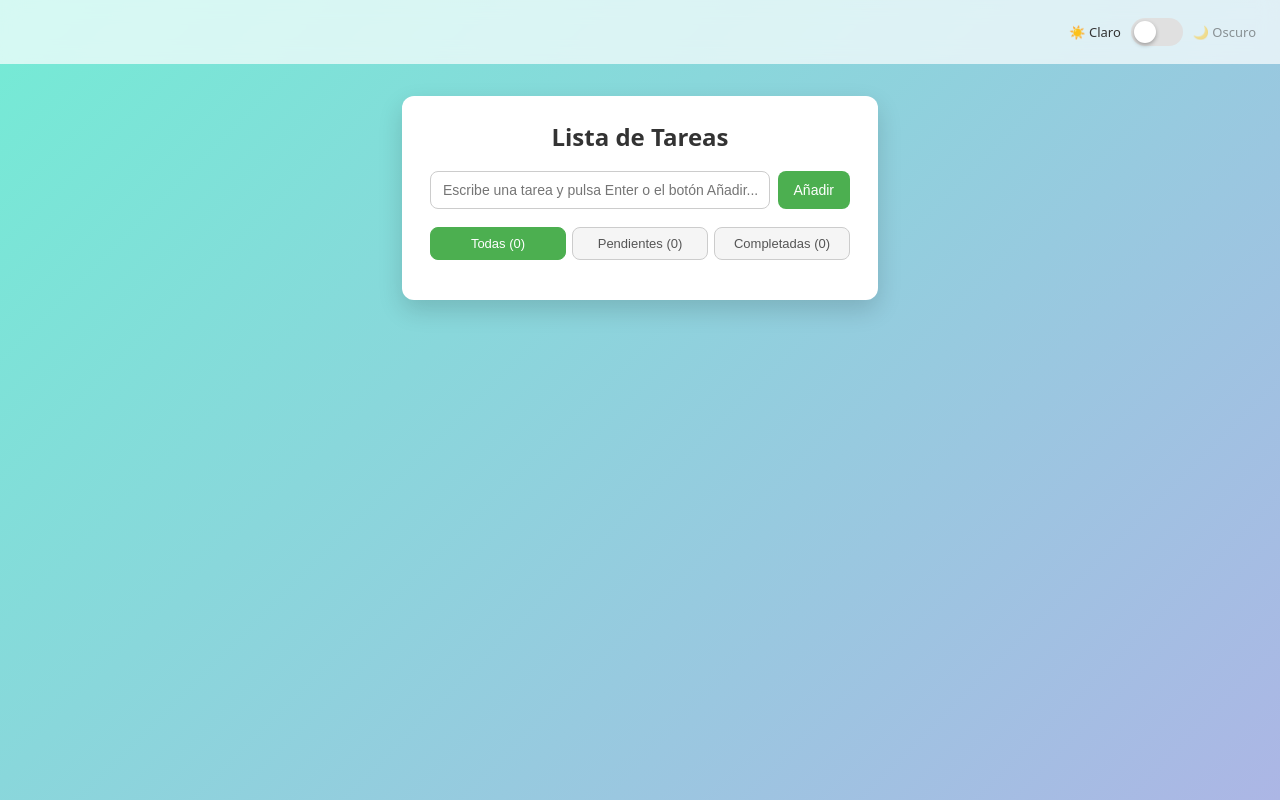
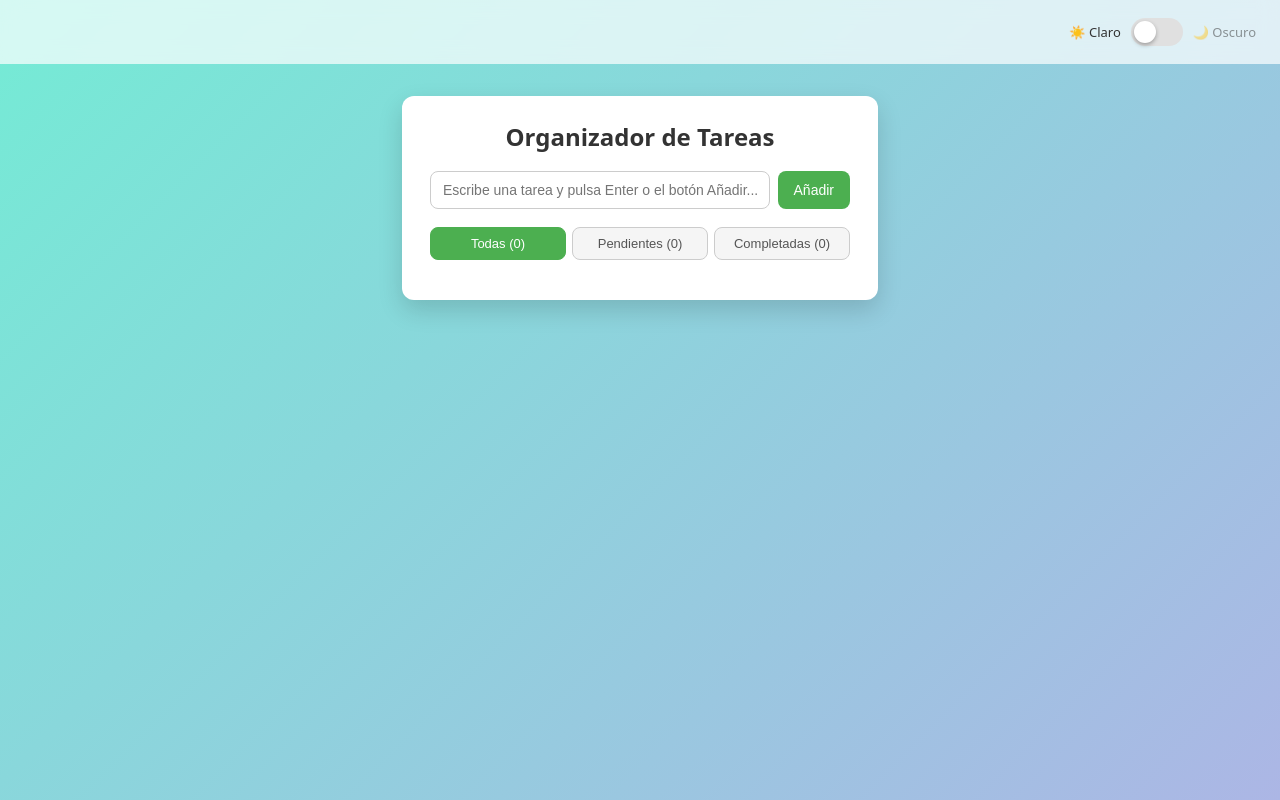
Before and after one commit to manalvmor3/MiPrimeraApp, a plain HTML site: page index.html in a window 1280 px wide. Drawn offline with Linux system fonts and the light colour scheme.

Commit message:
Modificación del título de la APP

```diff
--- a/index.html
+++ b/index.html
@@ -27,7 +27,7 @@
       </div>
 
     <div class="app-container">
-        <h1>Lista de Tareas</h1>
+        <h1>Organizador de Tareas</h1>
 
     <div class="input-section">
         <input
```
